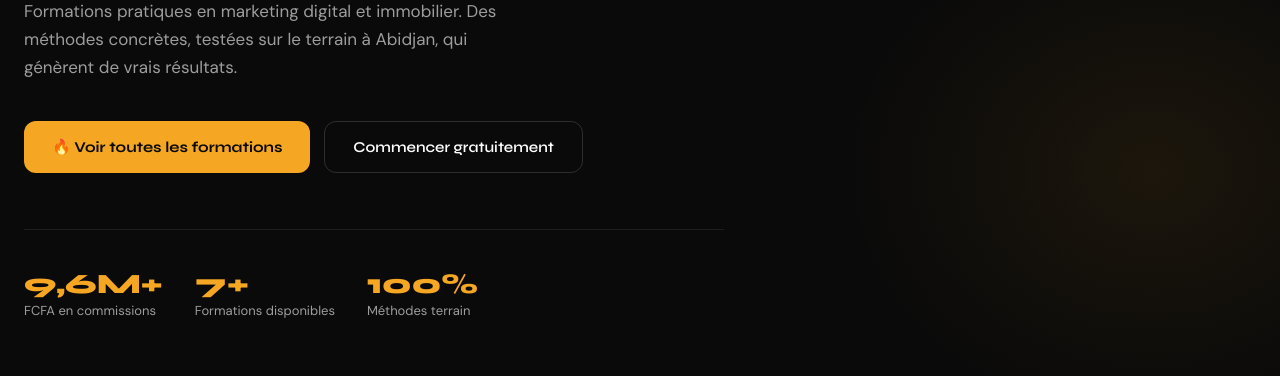
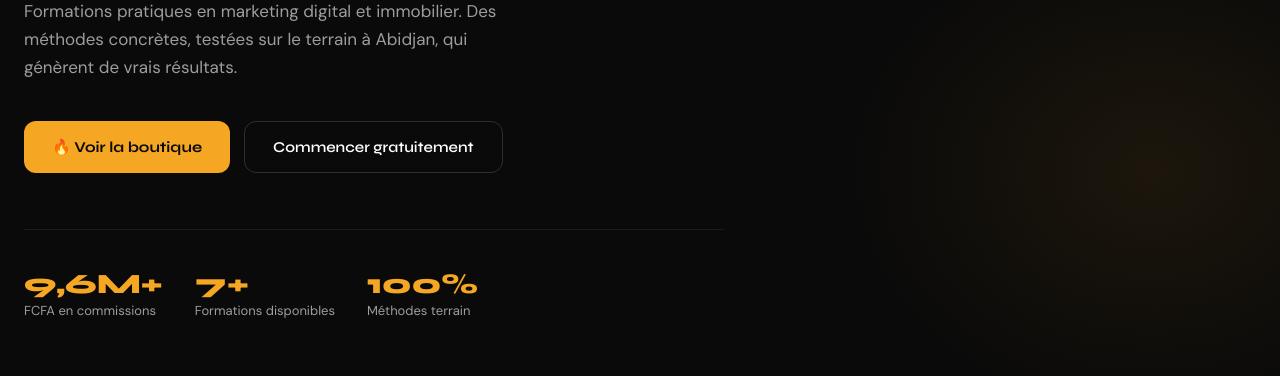
Before and after one commit to adjessing-art/site, a plain HTML site: page index.html in a window 1280 px wide. Shown: the part 663-1039 px from the top of the page. Drawn offline with Linux system fonts and the light colour scheme; a script that the page names is missing.

Commit message:
Update index.html

```diff
--- a/index.html
+++ b/index.html
@@ -225,7 +225,7 @@
     <h1 class="hero-title">Lance ton business.<br>Gagne ta <span class="accent">liberté financière</span><br>en Afrique.</h1>
     <p class="hero-sub">Formations pratiques en marketing digital et immobilier. Des méthodes concrètes, testées sur le terrain à Abidjan, qui génèrent de vrais résultats.</p>
     <div class="hero-actions">
-      <a href="#produits" class="btn-primary">🔥 Voir toutes les formations</a>
+      <a href="#produits" class="btn-primary">🔥 Voir la boutique</a>
       <a href="#gratuit" class="btn-ghost">Commencer gratuitement</a>
     </div>
     <div class="hero-stats">
```
